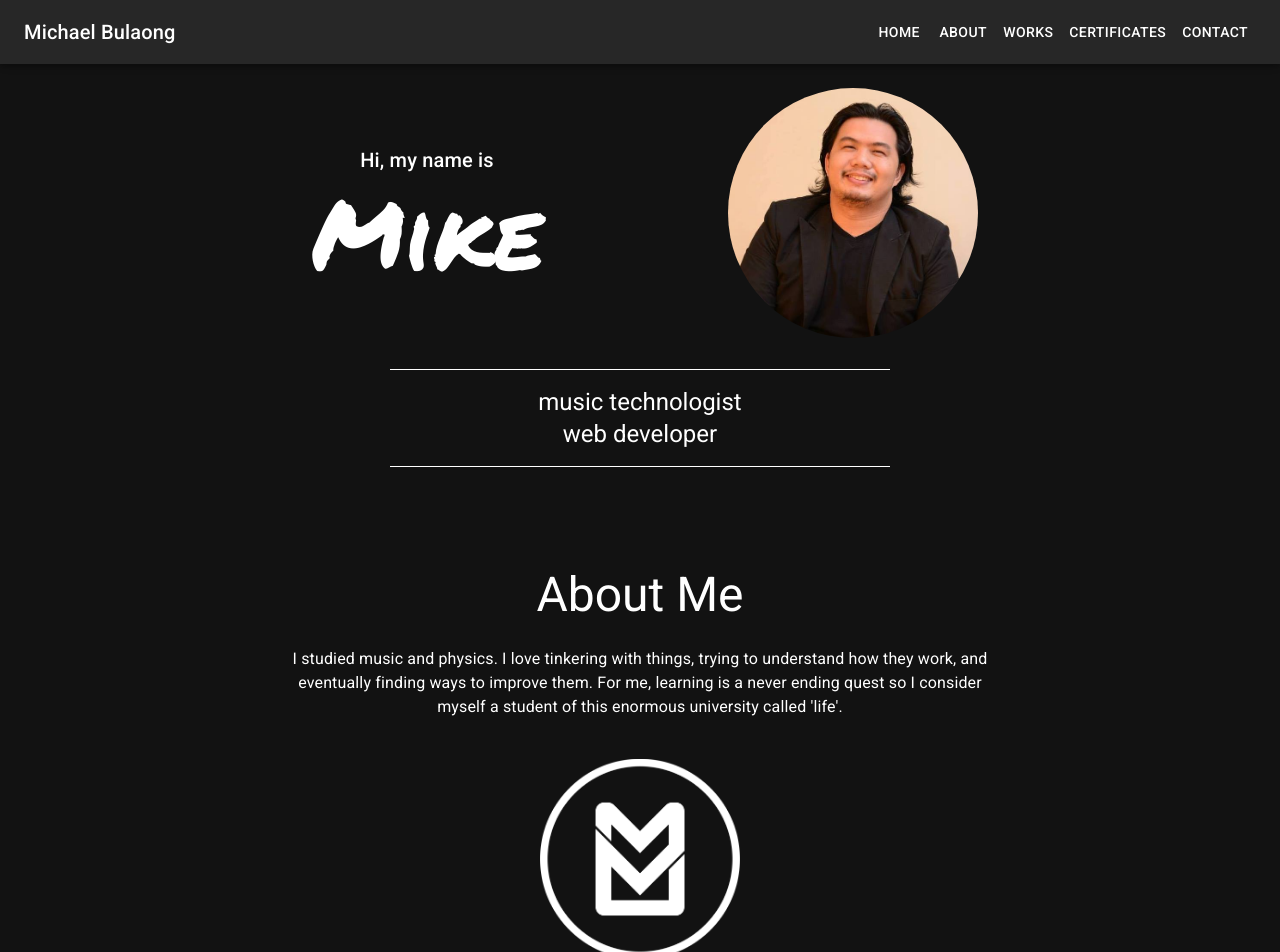
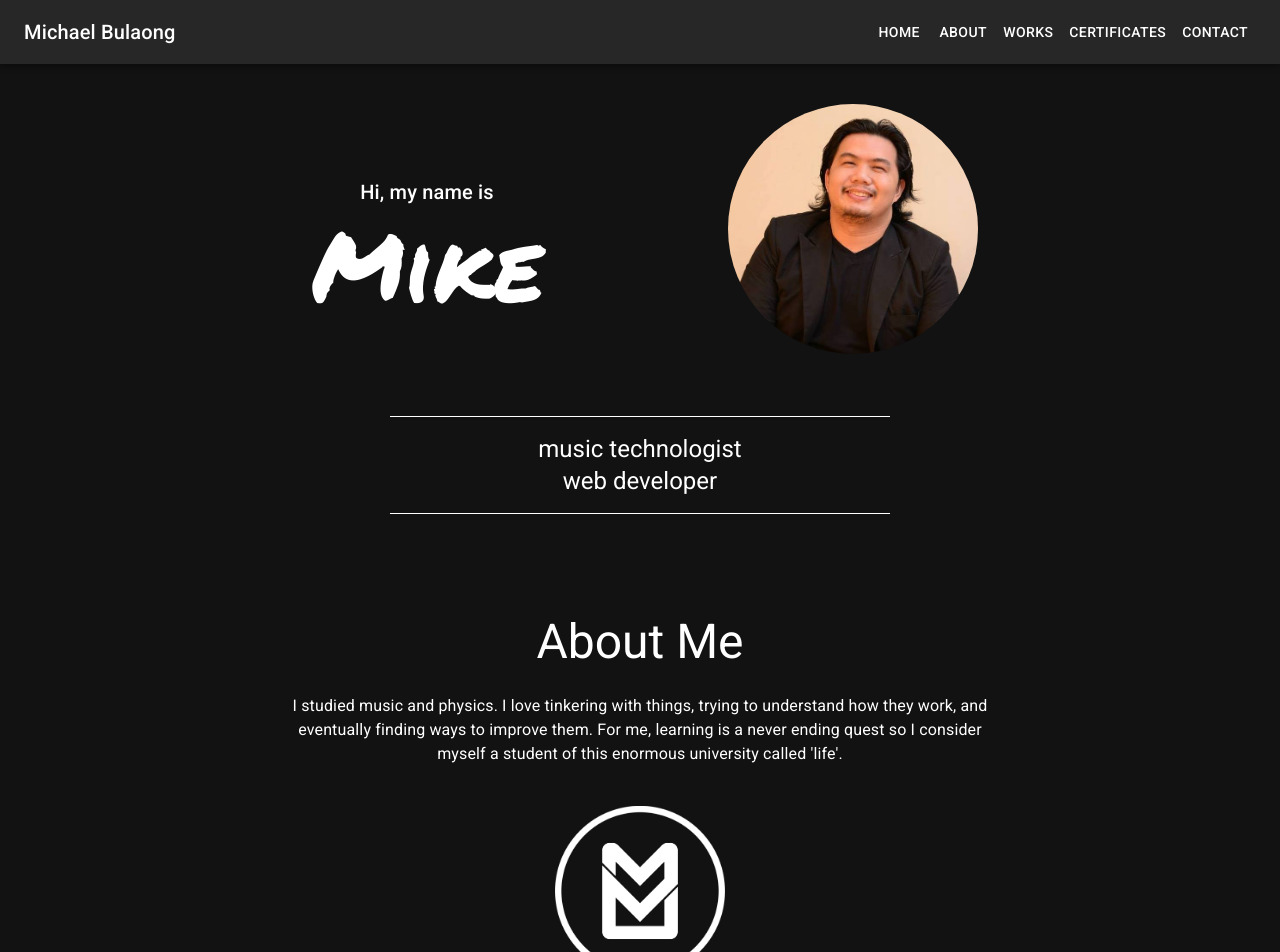
Before and after one commit to michaelbulaongdev/portfolio-old, a React (Create React App) app: page / in a window 1280 px wide. Shown: the top 952 px of the page. Built offline with nearby package versions, Linux system fonts and the light colour scheme.

Commit message:
spacing update for mobile

```diff
--- a/src/components/About.js
+++ b/src/components/About.js
@@ -18,9 +18,7 @@ export default function About() {
 						a student of this enormous university called 'life'.
 					</Typography>
 				</Box>
-				<Box p={5}>
-					<img src={MBLogo} alt='MB Logo' width='200' />
-				</Box>
+				<Box component='img' src={MBLogo} alt='MB logo' width={250} p={5} />
 			</Container>
 		</section>
 	);
--- a/src/components/Home.js
+++ b/src/components/Home.js
@@ -5,8 +5,8 @@ export default function Home() {
 	return (
 		<section>
 			<Container id='Home' maxWidth='md' align='center'>
-				<Toolbar />
-				<Grid container my={3}>
+				<Toolbar sx={{display: {xs: 'none', sm: 'none', md: 'block'}}} />
+				<Grid container my={5}>
 					<Grid
 						item
 						xs={12}
@@ -16,7 +16,7 @@ export default function Home() {
 							alignContent: 'center',
 							flexDirection: 'column',
 						}}>
-						<Typography variant='h6' pt={7}>
+						<Typography variant='h6' pt={9}>
 							Hi, my name is
 						</Typography>
 						<Typography
@@ -29,11 +29,11 @@ export default function Home() {
 					<Grid item xs={12} md={6}>
 						<Box
 							component='img'
-							alt="Mike's profile picture"
 							// src='https://i.imgur.com/z33vWH4.jpeg' //replaced with local import
 							src={MBProfilePic}
+							alt="Mike's profile picture"
+							width={250}
 							sx={{
-								width: 250,
 								borderRadius: '50%',
 							}}
 						/>
```
